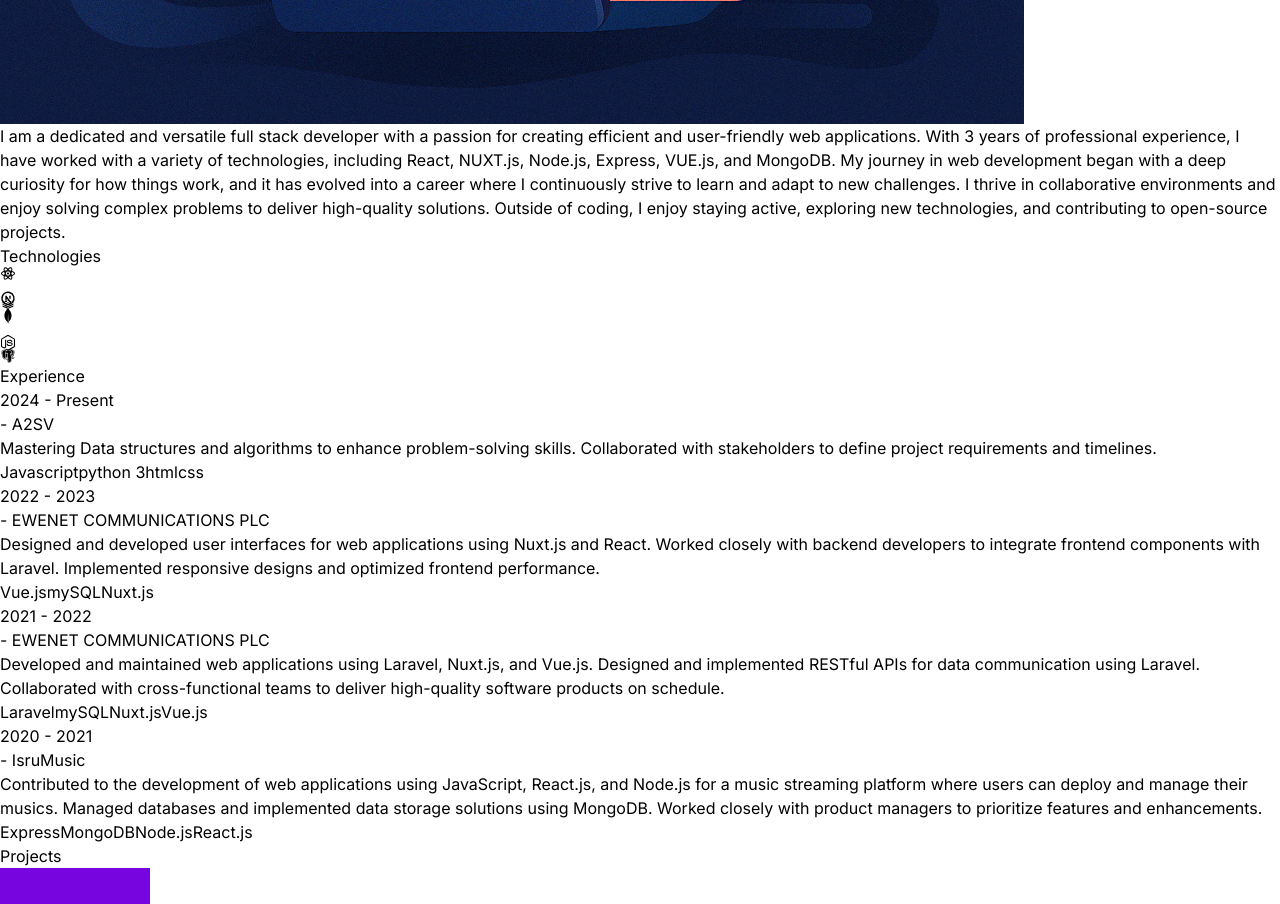
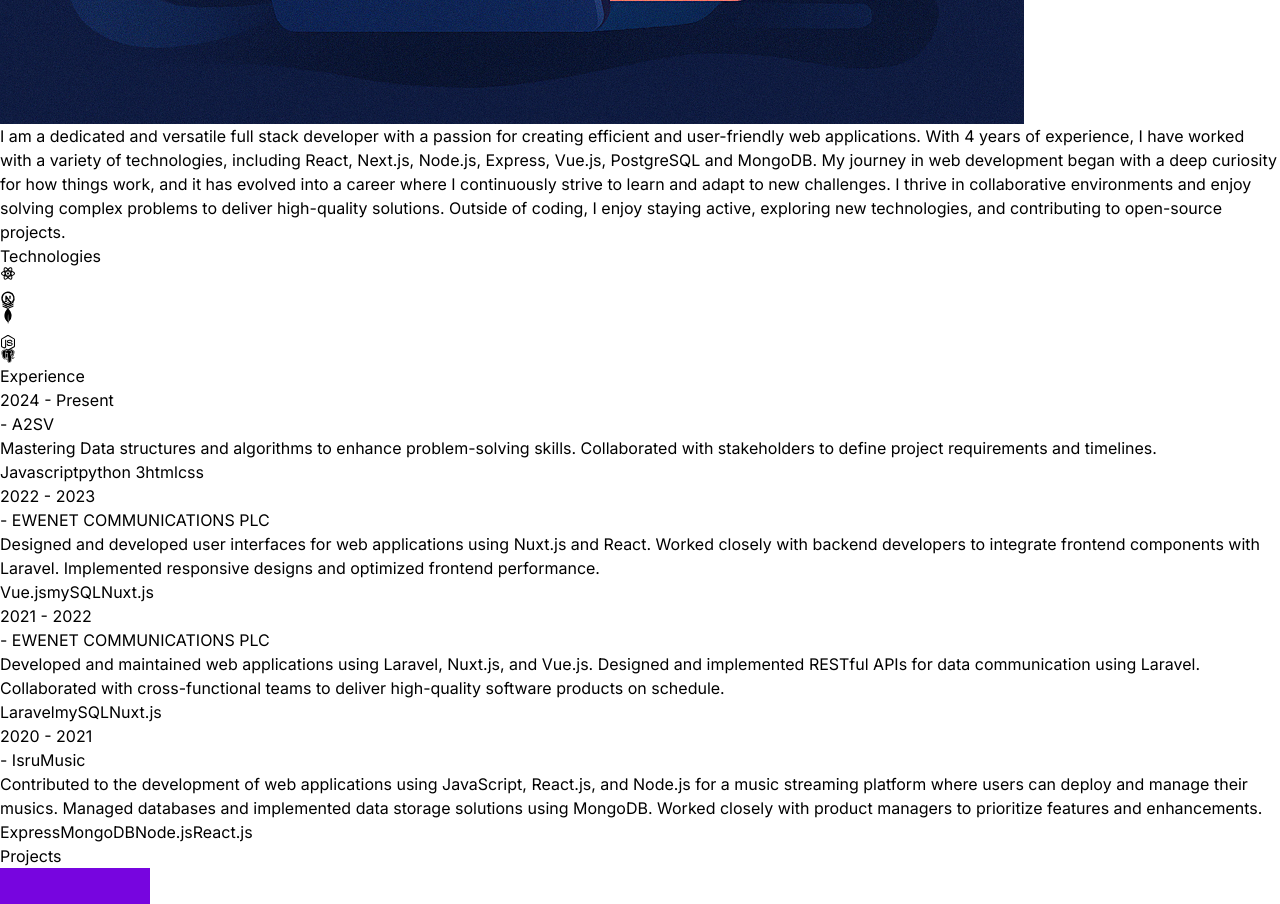
Before and after one commit to Isru10/JohanPortfolio, a React (Vite) app: page / in a window 1280 px wide. Shown: the part 3140-4044 px from the top of the page. Built offline with nearby package versions, Linux system fonts and the light colour scheme; a web font is replaced by a local one.

Commit message:
updated the about section

```diff
--- a/src/constants/index.js
+++ b/src/constants/index.js
@@ -5,7 +5,7 @@
 
 export const HERO_CONTENT = `I am a passionate full stack developer with a knack for crafting robust and scalable web applications. With 4 years of hands-on experience, I have honed my skills in front-end technologies like React and Nextjs.js, as well as back-end technologies like Node.js, Laravel, Express, and databases like MongoDB and PostgreSQL. My goal is to create innovative solutions that drive business growth and deliver exceptional user experiences.`;
 
-export const ABOUT_TEXT = `I am a dedicated and versatile full stack developer with a passion for creating efficient and user-friendly web applications. With 3 years of professional experience, I have worked with a variety of technologies, including React, NUXT.js, Node.js, Express, VUE.js, and MongoDB. My journey in web development began with a deep curiosity for how things work, and it has evolved into a career where I continuously strive to learn and adapt to new challenges. I thrive in collaborative environments and enjoy solving complex problems to deliver high-quality solutions. Outside of coding, I enjoy staying active, exploring new technologies, and contributing to open-source projects.`;
+export const ABOUT_TEXT = `I am a dedicated and versatile full stack developer with a passion for creating efficient and user-friendly web applications. With 4 years of experience, I have worked with a variety of technologies, including React, Next.js, Node.js, Express, Vue.js, PostgreSQL and MongoDB. My journey in web development began with a deep curiosity for how things work, and it has evolved into a career where I continuously strive to learn and adapt to new challenges. I thrive in collaborative environments and enjoy solving complex problems to deliver high-quality solutions. Outside of coding, I enjoy staying active, exploring new technologies, and contributing to open-source projects.`;
 
 export const EXPERIENCES = [
   {
@@ -27,7 +27,7 @@
     role: "Backend Developer",
     company: "EWENET COMMUNICATIONS PLC",
     description: `Developed and maintained web applications using Laravel, Nuxt.js, and Vue.js. Designed and implemented RESTful APIs for data communication using Laravel. Collaborated with cross-functional teams to deliver high-quality software products on schedule.`,
-    technologies: ["Laravel", "mySQL","Nuxt.js","Vue.js"],
+    technologies: ["Laravel", "mySQL","Nuxt.js"],
   },
   {
     year: "2020 - 2021",
```
